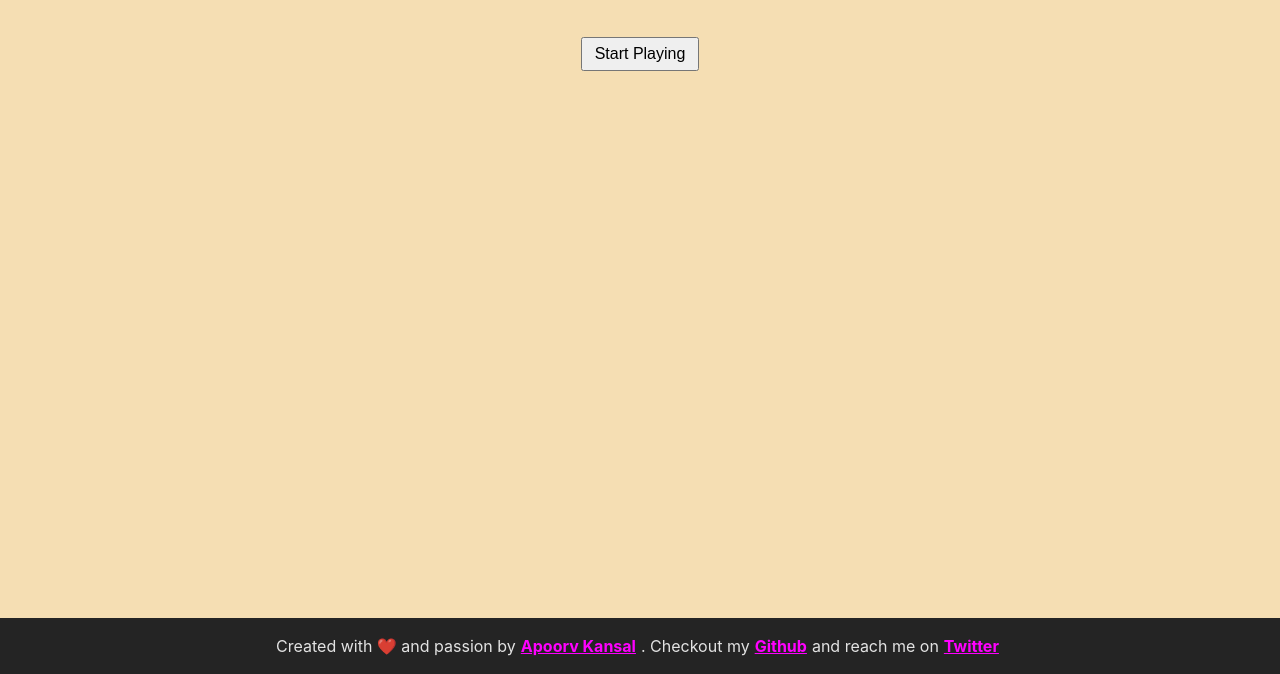
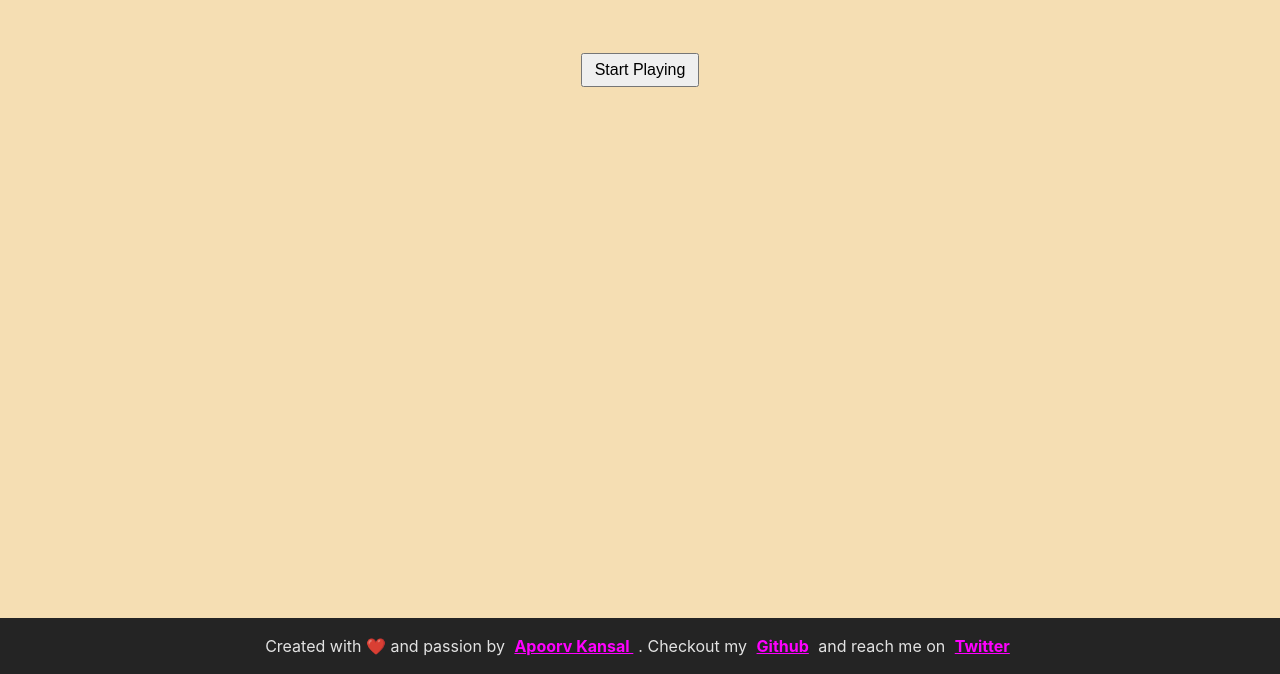
Before and after one commit to uragirii/snake-in-favicon, a website built with Vite: page index.html in a window 1280 px wide. Shown: the part 126-800 px from the top of the page. Built offline with nearby package versions, Linux system fonts and the light colour scheme.

Commit message:
added padding

```diff
--- a/src/style.css
+++ b/src/style.css
@@ -25,6 +25,7 @@ canvas {
   flex-direction: column;
   justify-content: center;
   align-items: center;
+  padding: 1em;
 }
 
 html,
@@ -49,9 +50,7 @@ footer {
 
 footer {
   padding: 1em;
-  display: flex;
-  justify-content: center;
-  align-items: center;
+  text-align: center;
   background-color: #242424;
   color: rgba(255, 255, 255, 0.87);
 }
```
